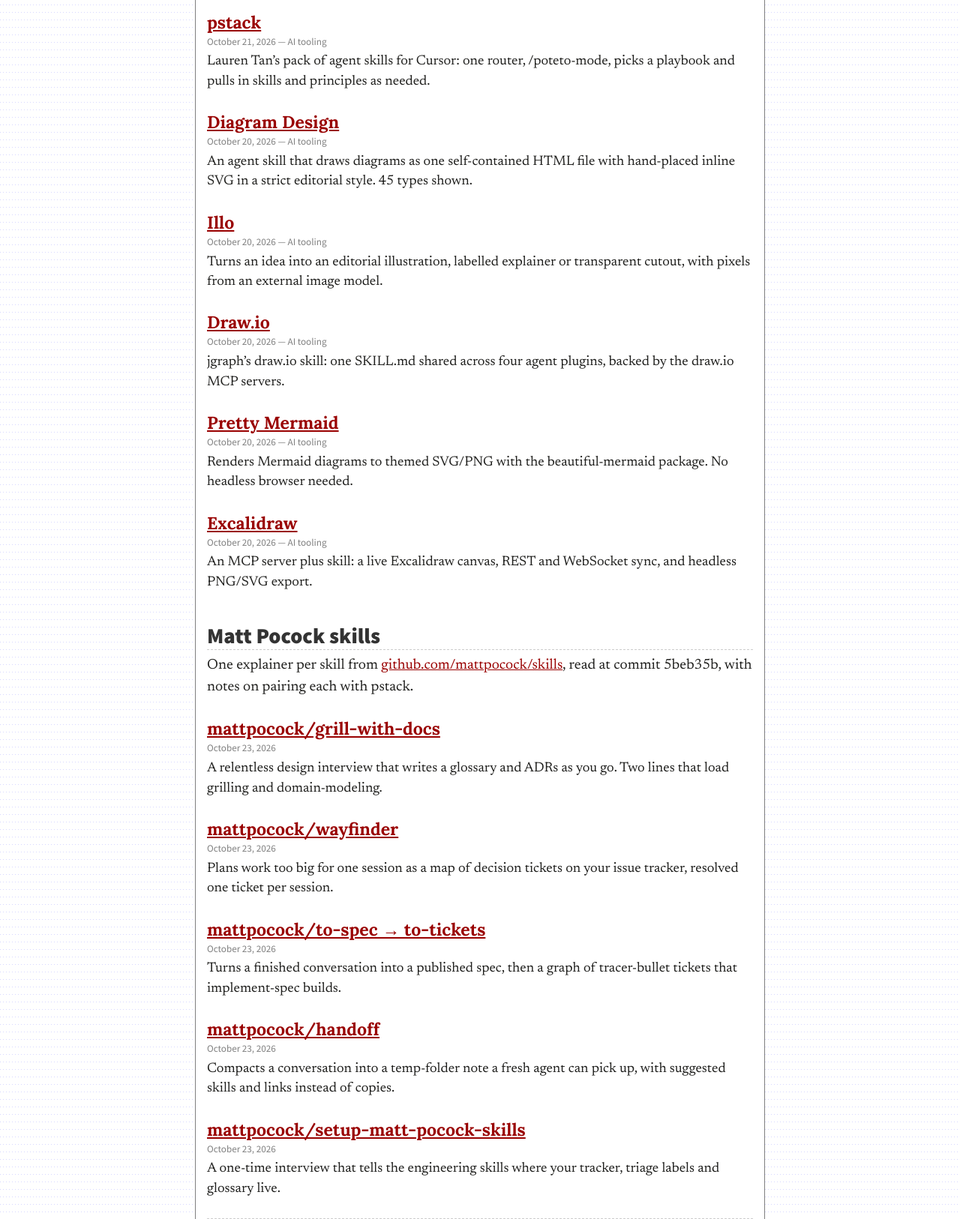
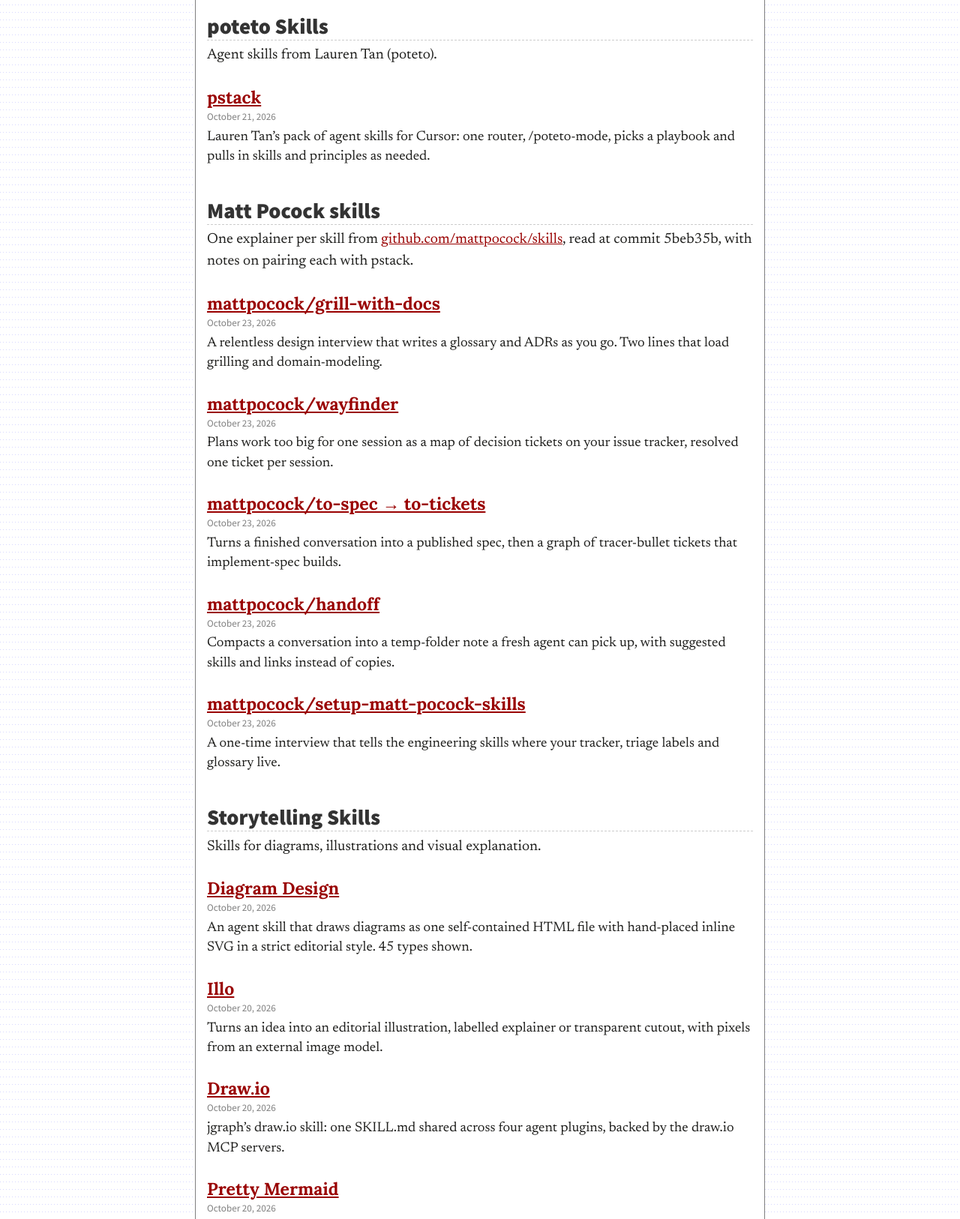
Before and after one commit to indrayam/fieldnotes, a plain HTML site: page site/index.html in a window 1280 px wide. Shown: the part 303-1929 px from the top of the page at 75% size. Drawn offline with Linux system fonts and the light colour scheme.

Commit message:
Homepage: poteto Skills, Matt Pocock skills, Storytelling Skills sections

```diff
--- a/site/index.html
+++ b/site/index.html
@@ -49,19 +49,11 @@
 <main class="post archives-page">
 <h2>Notes &amp; Explainers</h2>
 <p class="docs-intro">Single-page explainers on things I’m using and learning: how they work, what they measure, where they fall short.</p>
+<h2 id="poteto-skills" style="margin-top:28px">poteto Skills</h2>
+<p class="docs-intro">Agent skills from Lauren Tan (poteto).</p>
 <ul class="doc-list">
 <li class="doc-entry"><h4 class="doc-title"><a href="/pstack/">pstack</a></h4>
-<p class="doc-meta"><time datetime="2026-10-21">October 21, 2026</time> &mdash; AI tooling</p><p class="doc-summary">Lauren Tan’s pack of agent skills for Cursor: one router, /poteto-mode, picks a playbook and pulls in skills and principles as needed.</p></li>
-<li class="doc-entry"><h4 class="doc-title"><a href="/diagram-design/">Diagram Design</a></h4>
-<p class="doc-meta"><time datetime="2026-10-20">October 20, 2026</time> &mdash; AI tooling</p><p class="doc-summary">An agent skill that draws diagrams as one self-contained HTML file with hand-placed inline SVG in a strict editorial style. 45 types shown.</p></li>
-<li class="doc-entry"><h4 class="doc-title"><a href="/illo/">Illo</a></h4>
-<p class="doc-meta"><time datetime="2026-10-20">October 20, 2026</time> &mdash; AI tooling</p><p class="doc-summary">Turns an idea into an editorial illustration, labelled explainer or transparent cutout, with pixels from an external image model.</p></li>
-<li class="doc-entry"><h4 class="doc-title"><a href="/drawio/">Draw.io</a></h4>
-<p class="doc-meta"><time datetime="2026-10-20">October 20, 2026</time> &mdash; AI tooling</p><p class="doc-summary">jgraph’s draw.io skill: one SKILL.md shared across four agent plugins, backed by the draw.io MCP servers.</p></li>
-<li class="doc-entry"><h4 class="doc-title"><a href="/pretty-mermaid/">Pretty Mermaid</a></h4>
-<p class="doc-meta"><time datetime="2026-10-20">October 20, 2026</time> &mdash; AI tooling</p><p class="doc-summary">Renders Mermaid diagrams to themed SVG/PNG with the beautiful-mermaid package. No headless browser needed.</p></li>
-<li class="doc-entry"><h4 class="doc-title"><a href="/excalidraw/">Excalidraw</a></h4>
-<p class="doc-meta"><time datetime="2026-10-20">October 20, 2026</time> &mdash; AI tooling</p><p class="doc-summary">An MCP server plus skill: a live Excalidraw canvas, REST and WebSocket sync, and headless PNG/SVG export.</p></li>
+<p class="doc-meta"><time datetime="2026-10-21">October 21, 2026</time></p><p class="doc-summary">Lauren Tan’s pack of agent skills for Cursor: one router, /poteto-mode, picks a playbook and pulls in skills and principles as needed.</p></li>
 </ul>
 <h2 id="matt-pocock-skills" style="margin-top:28px">Matt Pocock skills</h2>
 <p class="docs-intro">One explainer per skill from <a href="https://github.com/mattpocock/skills">github.com/mattpocock/skills</a>, read at commit 5beb35b, with notes on pairing each with pstack.</p>
@@ -77,7 +69,21 @@
 <li class="doc-entry"><h4 class="doc-title"><a href="/mattpocock-setup-matt-pocock-skills/">mattpocock/setup-matt-pocock-skills</a></h4>
 <p class="doc-meta"><time datetime="2026-10-23">October 23, 2026</time></p><p class="doc-summary">A one-time interview that tells the engineering skills where your tracker, triage labels and glossary live.</p></li>
 </ul>
-<p class="docs-topics">Topics: AI tooling, Matt Pocock skills &middot; 11 docs</p>
+<h2 id="storytelling-skills" style="margin-top:28px">Storytelling Skills</h2>
+<p class="docs-intro">Skills for diagrams, illustrations and visual explanation.</p>
+<ul class="doc-list">
+<li class="doc-entry"><h4 class="doc-title"><a href="/diagram-design/">Diagram Design</a></h4>
+<p class="doc-meta"><time datetime="2026-10-20">October 20, 2026</time></p><p class="doc-summary">An agent skill that draws diagrams as one self-contained HTML file with hand-placed inline SVG in a strict editorial style. 45 types shown.</p></li>
+<li class="doc-entry"><h4 class="doc-title"><a href="/illo/">Illo</a></h4>
+<p class="doc-meta"><time datetime="2026-10-20">October 20, 2026</time></p><p class="doc-summary">Turns an idea into an editorial illustration, labelled explainer or transparent cutout, with pixels from an external image model.</p></li>
+<li class="doc-entry"><h4 class="doc-title"><a href="/drawio/">Draw.io</a></h4>
+<p class="doc-meta"><time datetime="2026-10-20">October 20, 2026</time></p><p class="doc-summary">jgraph’s draw.io skill: one SKILL.md shared across four agent plugins, backed by the draw.io MCP servers.</p></li>
+<li class="doc-entry"><h4 class="doc-title"><a href="/pretty-mermaid/">Pretty Mermaid</a></h4>
+<p class="doc-meta"><time datetime="2026-10-20">October 20, 2026</time></p><p class="doc-summary">Renders Mermaid diagrams to themed SVG/PNG with the beautiful-mermaid package. No headless browser needed.</p></li>
+<li class="doc-entry"><h4 class="doc-title"><a href="/excalidraw/">Excalidraw</a></h4>
+<p class="doc-meta"><time datetime="2026-10-20">October 20, 2026</time></p><p class="doc-summary">An MCP server plus skill: a live Excalidraw canvas, REST and WebSocket sync, and headless PNG/SVG export.</p></li>
+</ul>
+<p class="docs-topics">Topics: poteto Skills, Matt Pocock skills, Storytelling Skills &middot; 11 docs</p>
 </main>
 <p></p>
 <div class="copyright">
```
Also changed, not shown: 1 other file.
